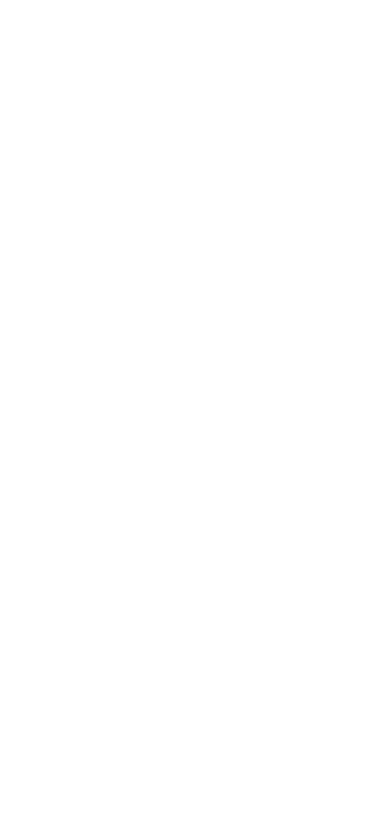
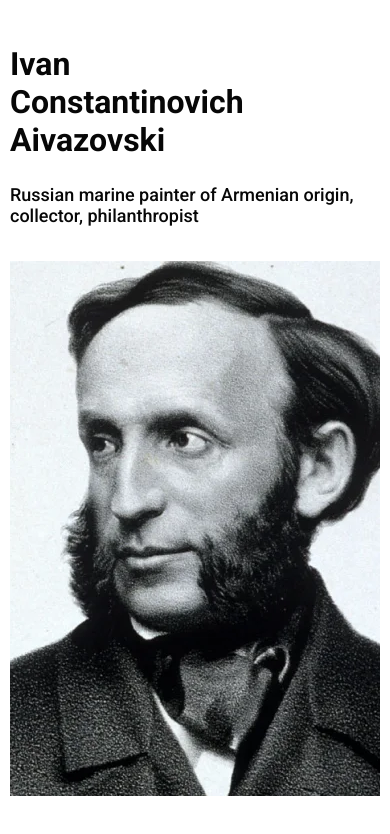
Before and after one commit to Adlet917/Aivazovski_page, a plain HTML site: page assets/assets/index.html in a window 390 px wide. Drawn offline with Linux system fonts and the light colour scheme.

Commit message:
added main section

```diff
--- a/assets/assets/index.css
+++ b/assets/assets/index.css
@@ -1,3 +1,4 @@
 @import url(styles/variables.css);
 @import url(styles/basic.css);
 @import url(styles/header.css);
+@import url(styles/home.css);
--- a/assets/assets/index.html
+++ b/assets/assets/index.html
@@ -35,7 +35,15 @@
         </div>
     </header>
 
-    <main></main>
+    <main aria-label="main">
+        <section class="home" aria-label="home section">
+            <div class="container">
+                <h1 class="home-title" aria-label="title">Ivan Constantinovich Aivazovski</h1>
+                <p class="home-description" aria-label="desciption">Russian marine painter of Armenian origin, collector, philanthropist</p>
+                <img src="webp/home.webp" alt="photo of Aivazovski" class="home-img">
+            </div>
+        </section>
+    </main>
 
     <footer></footer>
 </body>
--- a/assets/assets/styles/basic.css
+++ b/assets/assets/styles/basic.css
@@ -19,6 +19,10 @@ a {
     color: unset;
 }
 
+h1, p {
+    margin: 0;
+}
+
 .container {
     margin: 0 auto;
     max-width: 970px;
--- /dev/null
+++ b/assets/assets/styles/home.css
@@ -0,0 +1,38 @@
+.home {
+    text-align: center;
+}
+
+.home-title {
+    font-size: 45px;
+    font-weight: 700;
+    color: var(--color-main-black);
+    margin: 45px 0 25px 0;
+}
+
+.home-description {
+    margin: 0 0 35px 0;
+    font-size: 18px;
+    font-weight: 500;
+    color: var(--color-main-black);
+}
+
+.home-img {
+    width: 100%;
+    height: 535px;
+    object-fit: cover;
+}
+
+@media (max-width: 480px) {
+    .home {
+        text-align: left;
+    }
+
+    .home-title {
+        font-size: 32px;
+        max-width: 250px;
+    }
+
+    .home-description {
+        margin: 0 0 35px 0;
+    }
+}
```
